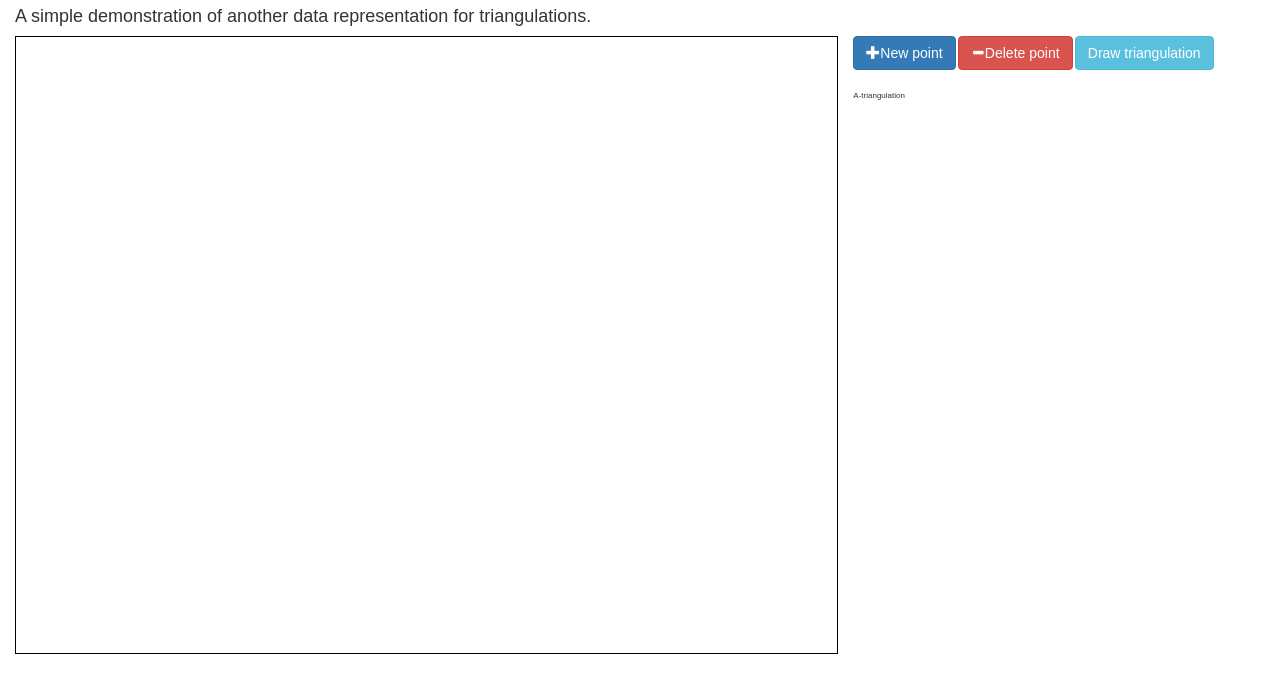
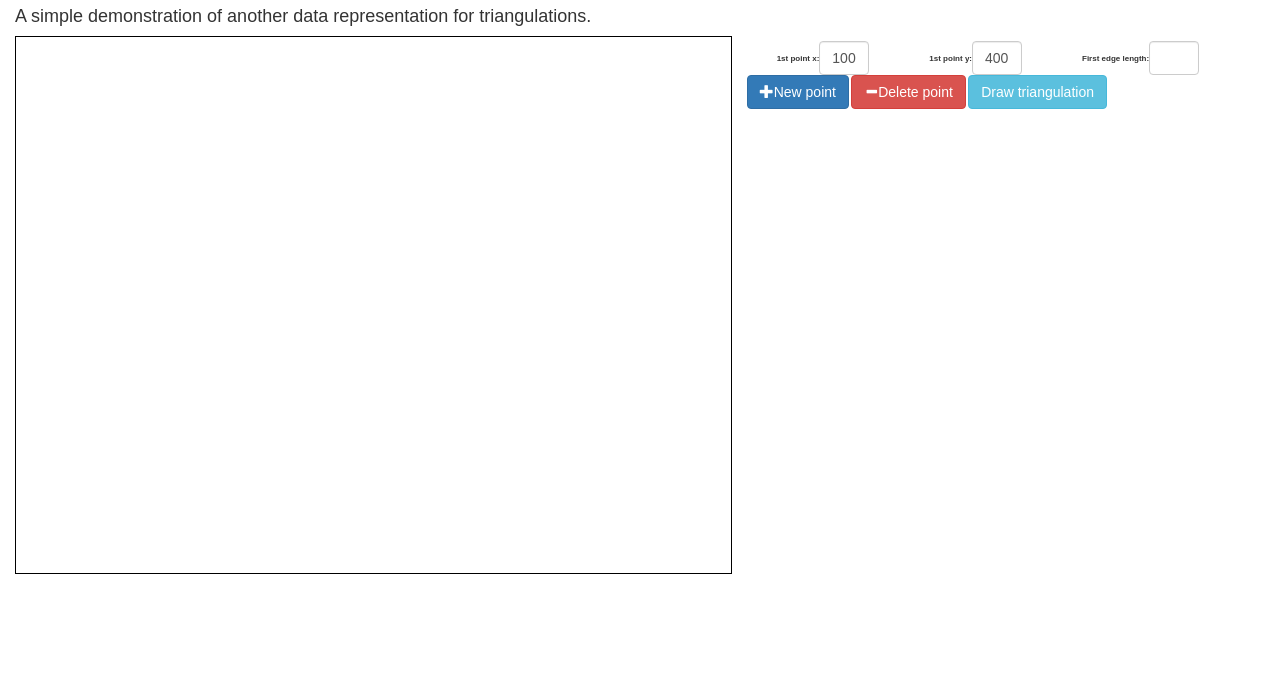
Before and after one commit to mankal111/A-Triangulation, a website: page index.html in a window 1280 px wide. Shown: the part 63-756 px from the top of the page. Drawn offline with Linux system fonts and the light colour scheme.

Commit message:
add text fields for first point coordinates and first edge length

```diff
--- a/index.html
+++ b/index.html
@@ -13,10 +13,14 @@
 			<h1>A-triangulation</h1>
 			<h4>A simple demonstration of another data representation for triangulations.</h4>
 			<div class="row">
-				<div class="col-md-8">
+				<div class="col-md-7">
 					<canvas id="myCanvas" width="800" height="600" style="width:100%; border:1px solid #000000;"></canvas>
 				</div>
-				<div class="col-md-4">
+				<div class="col-md-5">
+					<div class="row">
+						<form class="form-inline"><div class="form-group"><label for="x">1st point x:</label><input type="text" class="form-control" id="firstPointX" style="width:50px" value="100"></div><div class="form-group"><label for="y">1st point y:</label><input type="text" class="form-control" id="firstPointY" style="width:50px" value="400"></div><div class="form-group"><label for="length">First edge length:</label><input type="number" class="form-control" id="firstEdgeLength" style="width:50px"></div>
+						</form>
+					</div>
 					<div class="row">
   <a id="new-point-btn" class="btn btn-primary"><span class="glyphicon glyphicon-plus"></span>New point</a>
   <a id="del-point-btn" class="btn btn-danger"><span class="glyphicon glyphicon-minus"></span>Delete point</a>
@@ -26,13 +30,10 @@
 						<div class="panel-group" id="accordion" role="tablist" aria-multiselectable="true">
 						</div>
 						<div class="btn-group btn-group-justified">
-</div>
-					</div>
-					<div class="row">
-						A-triangulation
 					</div>
 				</div>
 			</div>
+		</div>
 		</div>
 		<script src="atrig.js"></script>
     <script src="myui.js"></script>
```
